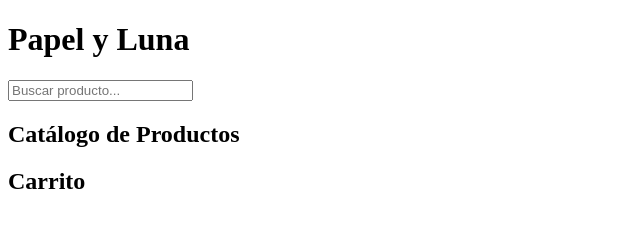
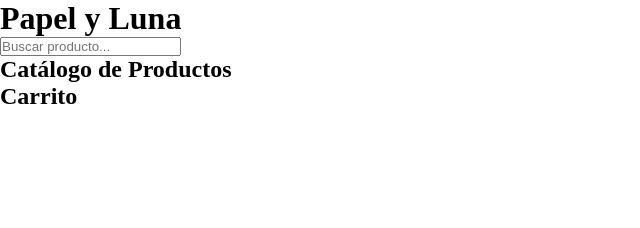
Before and after one commit to Juanes1707/Stationery-s-and-Cart-Management, a plain HTML site: page index.html in a window 1280 px wide. Shown: the whole page, without its empty margins (0-640 px from the left). Drawn offline with Linux system fonts and the light colour scheme.

Commit message:
Cambios en el CSS y en el HTML

```diff
--- a/index.html
+++ b/index.html
@@ -5,6 +5,9 @@
     <meta name="viewport" content="width=device-width, initial-scale=1.0">
     <title>Papel y Luna</title>
     <script type="module" src="./js/app.js"></script>
+    <link rel="stylesheet" href="styles.css">
+    <!-- ICON DE LA PAPELERIA -->
+    <link rel="shortcut icon" href="imagenes y recursos/Icon Papeleria.jpg" type="image/x-icon">
 </head>
 <body>
     <!-- HEADER Y INPUT DE NAVEGACION -->
--- a/styles.css
+++ b/styles.css
@@ -0,0 +1,7 @@
+* {
+    margin: 0;
+    padding: 0;
+    box-sizing: border-box;
+    text-decoration: none;
+    list-style: none;
+}
```
Also changed, not shown: imagenes y recursos/Icon Papeleria.jpg (added).
